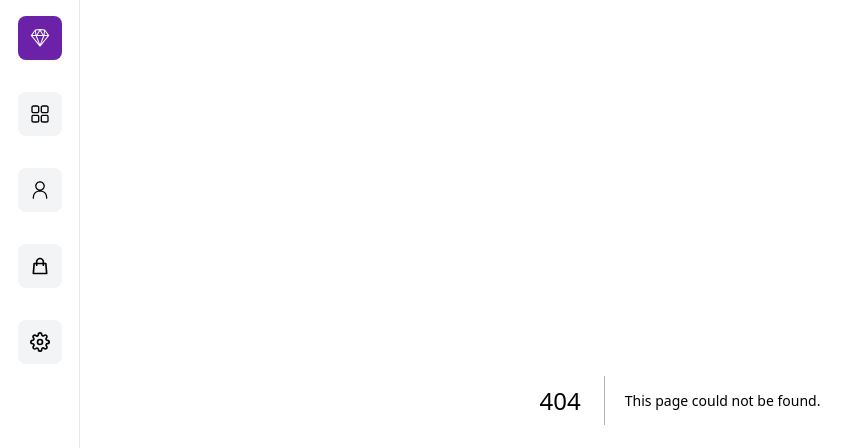
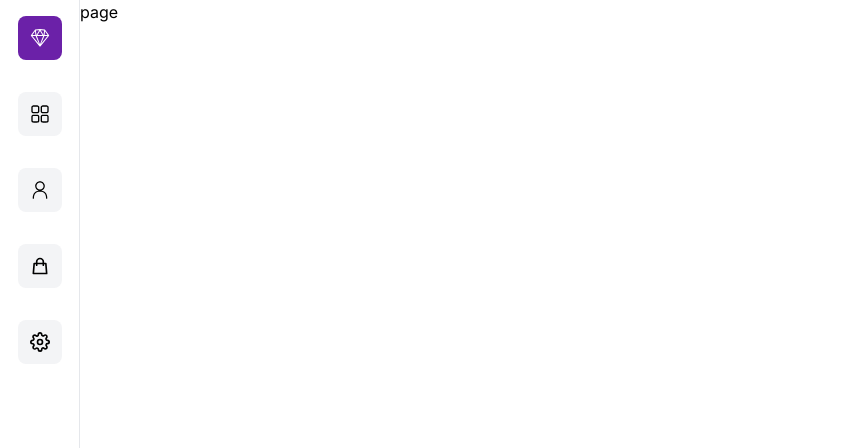
Before and after one commit to theisolatedmonk/next-dash, a Next.js app: page /customers in a window 1280 px wide. Before the commit this address had no page. Shown: the top 448 px of the page, without its empty margins (0-865 px from the left). Built offline with nearby package versions, Linux system fonts and the light colour scheme.

Commit message:
customer page created

```diff
--- /dev/null
+++ b/app/customers/page.jsx
@@ -0,0 +1,5 @@
+import React from 'react'
+
+export default function page () {
+  return <div>page</div>
+}
--- a/app/orders/page.jsx
+++ b/app/orders/page.jsx
@@ -0,0 +1,5 @@
+import React from 'react'
+
+export default function Page () {
+  return <div> Page</div>
+}
```
